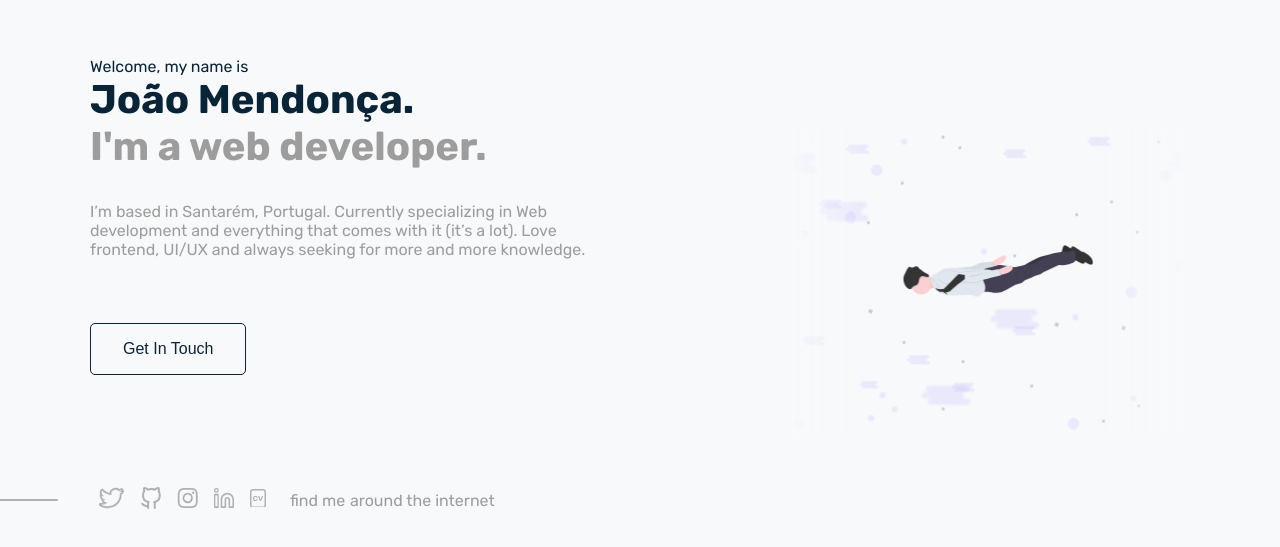
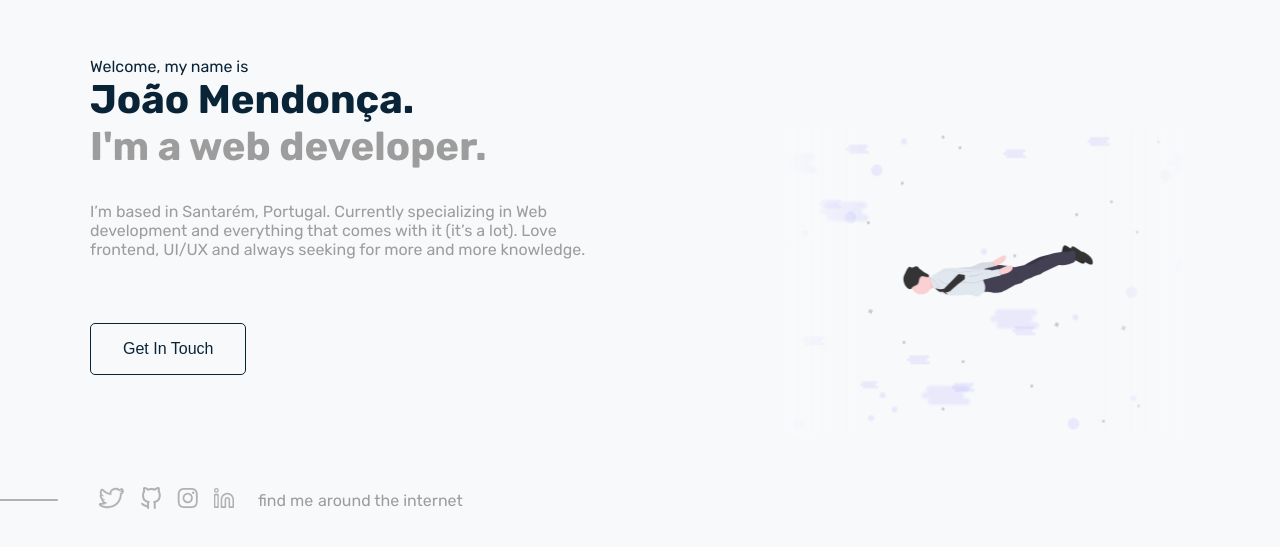
Before and after one commit to joaomendoncaa/portfolio-joaomendonca, a Next.js app: page / in a window 1280 px wide. Shown: the part 115-662 px from the top of the page. Built offline with nearby package versions, Linux system fonts and the light colour scheme.

Commit message:
Changes to curriculums

```diff
--- a/src/components/Socials/index.tsx
+++ b/src/components/Socials/index.tsx
@@ -149,42 +149,6 @@ export default function Socials() {
         </svg>
       </SocialLink>
 
-      <SocialLink
-        onMouseEnter={() => {
-          setSocialHovered("on a bureaucratic document");
-        }}
-        onMouseLeave={() => {
-          setSocialHovered(null);
-        }}
-        target="_blank"
-        rel="noopener"
-        href="http://joaomendonca.vercel.app/curriculum/en.pdf"
-      >
-        <svg
-          width={16}
-          height={18.5}
-          fill="none"
-          xmlns="http://www.w3.org/2000/svg"
-          aria-labelledby="curriculuminTitleID curriculuminDescID"
-          role="img"
-        >
-          <title id="curriculuminTitleID">Curriculum</title>
-          <desc id="curriculuminDescID">
-            Link to João Mendonça's Curriculum
-          </desc>
-          <path
-            fillRule="evenodd"
-            clipRule="evenodd"
-            d="M13 1.394H3c-.828 0-1.5.624-1.5 1.394v13.424c0 .77.672 1.394 1.5 1.394h10c.828 0 1.5-.624 1.5-1.394V2.788c0-.77-.672-1.394-1.5-1.394zM3 0C1.343 0 0 1.248 0 2.788v13.424C0 17.752 1.343 19 3 19h10c1.657 0 3-1.248 3-2.788V2.788C16 1.248 14.657 0 13 0H3z"
-            fill="#BCC4CA"
-          />
-          <path
-            d="M5.32 12c-.692 0-1.245-.188-1.66-.565-.409-.376-.625-.898-.65-1.565L3 9.5l.01-.37c.025-.667.241-1.189.65-1.565C4.075 7.188 4.628 7 5.32 7c.49 0 .904.086 1.244.26.346.172.6.385.764.638.17.247.26.482.273.704a.175.175 0 01-.066.157.22.22 0 01-.16.065h-.83a.272.272 0 01-.15-.037.512.512 0 01-.095-.148c-.094-.24-.22-.414-.377-.519-.151-.105-.346-.157-.585-.157-.32 0-.572.102-.754.306-.182.197-.28.5-.292.907l-.01.343.01.305c.025.809.374 1.213 1.046 1.213.245 0 .443-.052.594-.157.151-.105.274-.278.368-.519a.382.382 0 01.094-.139.231.231 0 01.151-.046h.83a.22.22 0 01.16.065c.05.043.072.095.066.157-.013.216-.1.448-.264.695-.163.246-.415.46-.754.639-.34.179-.76.268-1.264.268zM10.18 11.907a.362.362 0 01-.216-.055.469.469 0 01-.122-.176L8.078 7.38l-.018-.084c0-.055.018-.102.056-.139a.21.21 0 01.151-.064h.764c.12 0 .2.058.245.176l1.254 3.25 1.254-3.25a.383.383 0 01.085-.12.24.24 0 01.16-.056h.773a.17.17 0 01.132.064.174.174 0 01.066.14.276.276 0 01-.01.083l-1.772 4.296a.47.47 0 01-.123.176.362.362 0 01-.216.055h-.698z"
-            fill="#BCC4CA"
-          />
-        </svg>
-      </SocialLink>
-
       <DirectionText>
         find me
         {socialHovered ? (
```
Also changed, not shown: 2 other files (tests, documents, lock files or other folders).
